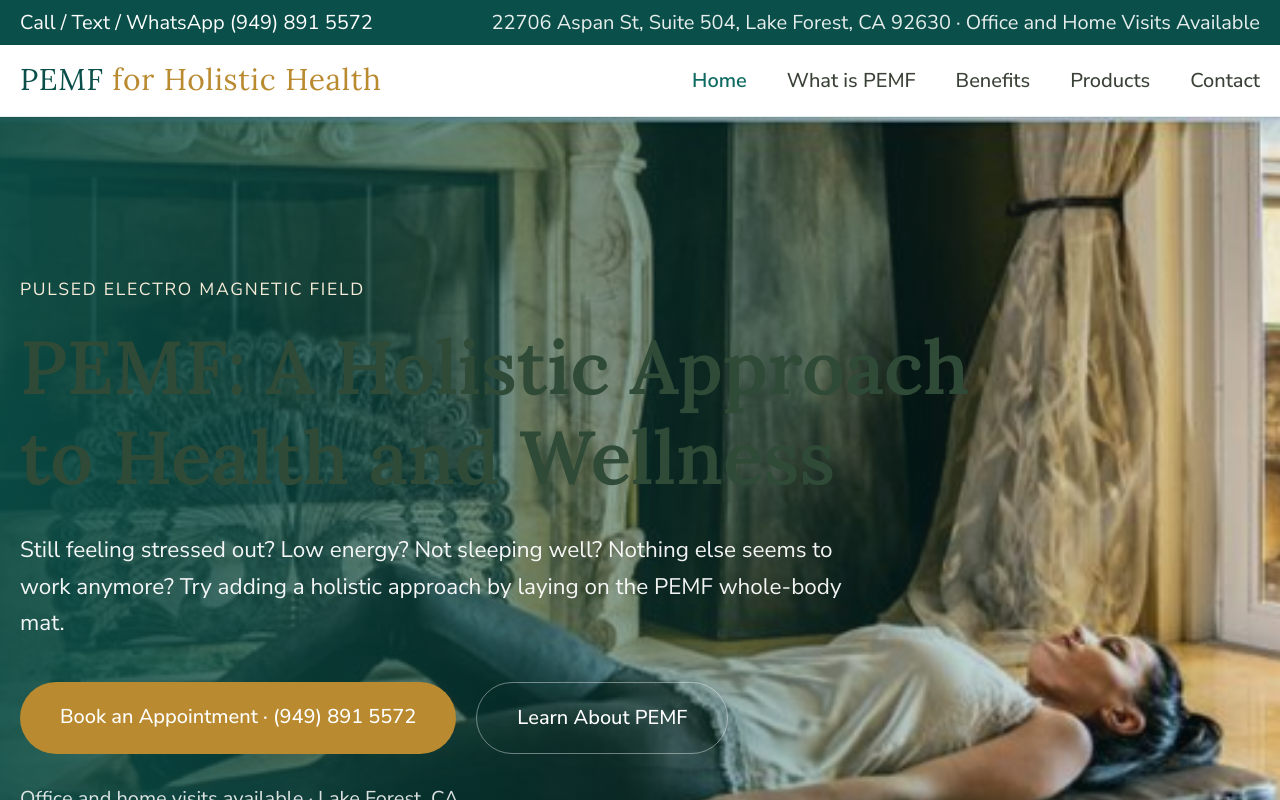
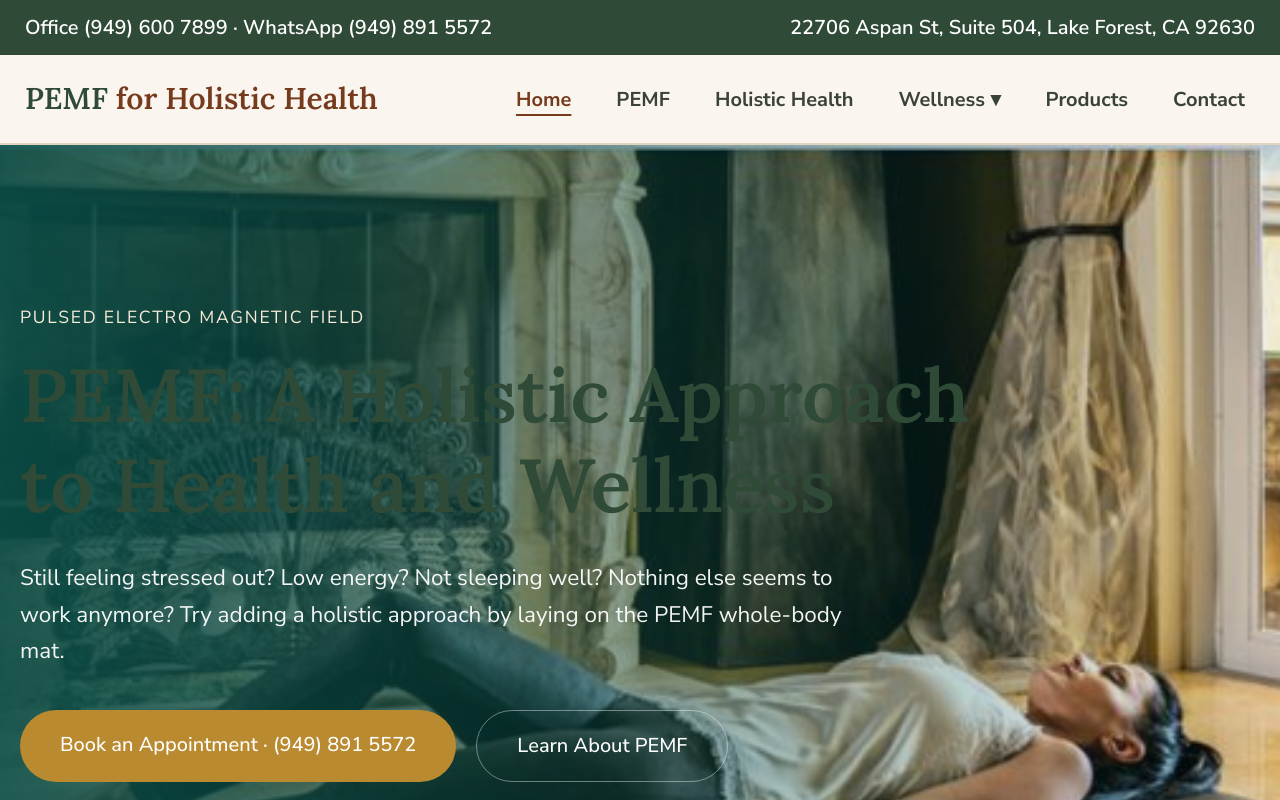
Before and after one commit to dary132/pemf-holistic-health, a Next.js app: page / in a window 1280 px wide. Shown: the top 800 px of the page. Built offline with nearby package versions, Linux system fonts and the light colour scheme.

Commit message:
Rebuild header with click-to-open Wellness group, footer with all ten routes

```diff
--- a/components/Footer.tsx
+++ b/components/Footer.tsx
@@ -1,62 +1,69 @@
 import Image from "next/image";
 import Link from "next/link";
-import { navLinks, site } from "@/lib/site";
+import { routes } from "@/lib/routes";
+import { site } from "@/lib/site";
+import { images } from "@/lib/content/images";
 
+/** Every route is reachable from here, so the Wellness disclosure is never the
+ *  only path to a page. */
 export default function Footer() {
   return (
-    <footer id="contact-footer" className="bg-brand-dark text-white mt-auto scroll-mt-24">
-      <div className="mx-auto max-w-6xl px-4 py-12 grid gap-10 sm:grid-cols-2 md:grid-cols-4">
+    <footer className="mt-auto border-t-2 border-rule bg-sand">
+      <div className="mx-auto grid max-w-6xl gap-10 px-5 py-12 md:grid-cols-3">
         <div>
-          <p className="font-display text-xl mb-3">{site.name}</p>
-          <p className="text-white/90 text-base leading-relaxed">
+          <p className="font-[family-name:var(--font-display)] text-2xl text-sage">
+            {site.name}
+          </p>
+          <address className="mt-3 not-italic text-ink-soft">
             {site.address[0]}
             <br />
             {site.address[1]}
-          </p>
-          <p className="text-white/90 text-base mt-3">Office and Home Visits Available</p>
+          </address>
+          <p className="mt-3 text-ink-soft">Office and Home Visits Available</p>
         </div>
 
-        <div>
-          <p className="font-display text-xl mb-3">Call / Text / WhatsApp</p>
-          <p className="text-white/90 text-base leading-relaxed">
-            {site.consultant.title} {site.consultant.name.split(" ")[0]} for Appointment
-          </p>
-          <a href={site.phoneHref} className="mt-1 inline-block text-lg text-accent-light hover:underline">
-            {site.phone}
-          </a>
-        </div>
-
-        <div>
-          <p className="font-display text-xl mb-3">Explore</p>
-          <ul className="space-y-1.5 text-base text-white/90">
-            {navLinks.map((link) => (
-              <li key={link.href}>
-                <Link href={link.href} className="hover:text-accent-light">
-                  {link.label}
+        <nav aria-label="Footer">
+          <ul>
+            {routes.map((route) => (
+              <li key={route.path}>
+                <Link
+                  href={route.path}
+                  className="flex min-h-[48px] items-center font-bold text-ink-soft no-underline hover:text-clay"
+                >
+                  {route.label}
                 </Link>
               </li>
             ))}
           </ul>
-        </div>
+        </nav>
 
         <div>
-          <p className="font-display text-xl mb-3">WeChat</p>
+          <p className="font-bold text-ink">Get in touch</p>
+          <p className="mt-2">
+            <a href={site.officePhoneHref} className="text-clay">
+              Office {site.officePhone}
+            </a>
+          </p>
+          <p className="mt-1">
+            <a href={site.whatsappHref} className="text-clay">
+              WhatsApp {site.whatsapp}
+            </a>
+          </p>
           <Image
-            src="/images/wechat-qr.png"
-            alt="WeChat QR code"
-            width={110}
-            height={110}
-            className="rounded-md bg-white p-1.5"
+            src={images.wechatQr.src}
+            alt={images.wechatQr.alt}
+            width={120}
+            height={120}
+            className="mt-4 rounded-xl border border-rule bg-white p-2"
           />
         </div>
       </div>
 
-      <div className="border-t border-white/15">
-        <div className="mx-auto max-w-6xl px-4 py-6 text-sm text-white/80 space-y-2.5">
-          <p>{site.deviceNote}</p>
-          <p>Disclaimer: {site.disclaimer}</p>
-          <p>
-            © {new Date().getFullYear()} {site.name}. All rights reserved.
+      <div className="border-t border-rule">
+        <div className="mx-auto max-w-6xl px-5 py-6 text-base text-ink-soft">
+          <p className="max-w-[62ch]">{site.deviceNote}</p>
+          <p className="mt-2">
+            © {new Date().getFullYear()} {site.name}
           </p>
         </div>
       </div>
--- a/components/Header.tsx
+++ b/components/Header.tsx
@@ -1,92 +1,143 @@
 "use client";
 
-import { useState } from "react";
+import { useEffect, useRef, useState } from "react";
 import Link from "next/link";
 import { usePathname } from "next/navigation";
-import { navLinks, site } from "@/lib/site";
+import { navGroups } from "@/lib/routes";
+import { site } from "@/lib/site";
 
 export default function Header() {
-  const [open, setOpen] = useState(false);
+  const [menuOpen, setMenuOpen] = useState(false);
+  const [groupOpen, setGroupOpen] = useState(false);
   const pathname = usePathname();
+  const groupRef = useRef<HTMLDivElement>(null);
 
-  const isActive = (href: string) => pathname === href;
+  // A hover-only menu is unusable with an unsteady hand, so the group opens on
+  // click. It must therefore also close on Escape and on an outside click.
+  useEffect(() => {
+    if (!groupOpen) return;
+    const onKey = (e: KeyboardEvent) => e.key === "Escape" && setGroupOpen(false);
+    const onClick = (e: MouseEvent) => {
+      if (groupRef.current && !groupRef.current.contains(e.target as Node))
+        setGroupOpen(false);
+    };
+    document.addEventListener("keydown", onKey);
+    document.addEventListener("click", onClick);
+    return () => {
+      document.removeEventListener("keydown", onKey);
+      document.removeEventListener("click", onClick);
+    };
+  }, [groupOpen]);
+
+  const linkClass = (href: string) =>
+    `inline-flex min-h-[48px] items-center px-2 font-bold no-underline ${
+      pathname === href ? "text-clay underline underline-offset-8" : "text-ink-soft hover:text-clay"
+    }`;
 
   return (
     <div className="sticky top-0 z-50">
-      {/* Top contact bar */}
-      <div className="bg-brand-dark text-white text-sm sm:text-base">
-        <div className="mx-auto max-w-6xl px-4 py-1.5 flex flex-wrap items-center justify-center gap-x-6 gap-y-1 sm:justify-between">
+      <div className="bg-sage text-white">
+        <div className="mx-auto flex max-w-6xl flex-wrap justify-between gap-x-8 gap-y-1 px-5 py-2.5 text-base font-semibold">
           <p>
-            <a href={site.phoneHref} className="hover:text-accent-light">
-              Call / Text / WhatsApp {site.phone}
+            <a href={site.officePhoneHref} className="no-underline hover:underline">
+              Office {site.officePhone}
+            </a>
+            {" · "}
+            <a href={site.whatsappHref} className="no-underline hover:underline">
+              WhatsApp {site.whatsapp}
             </a>
           </p>
-          <p className="hidden md:block text-white/90">
-            {site.address.join(", ")} · Office and Home Visits Available
-          </p>
+          <p className="hidden md:block">{site.address.join(", ")}</p>
         </div>
       </div>
 
-      {/* Main nav */}
-      <header className="bg-white/95 backdrop-blur border-b border-brand/10 shadow-sm">
-        <div className="mx-auto max-w-6xl px-4 flex items-center justify-between gap-4 py-3">
-          <Link href="/" className="shrink-0">
-            <span className="font-display text-xl sm:text-2xl text-brand-dark tracking-wide">
-              PEMF <span className="text-accent">for Holistic Health</span>
+      <header className="border-b-2 border-rule bg-cream">
+        <div className="mx-auto flex max-w-6xl items-center justify-between gap-6 px-5 py-4">
+          <Link href="/" className="shrink-0 text-2xl font-semibold no-underline">
+            <span className="font-[family-name:var(--font-display)] text-sage">PEMF </span>
+            <span className="font-[family-name:var(--font-display)] text-clay">
+              for Holistic Health
             </span>
           </Link>
 
-          <nav className="hidden lg:flex items-center gap-8 text-base font-medium text-ink-soft">
-            {navLinks.map((link) => (
+          <nav aria-label="Main" className="hidden items-center gap-5 lg:flex">
+            {navGroups.map((entry) =>
+              entry.kind === "link" ? (
                 <Link
-                key={link.href}
-                href={link.href}
-                aria-current={isActive(link.href) ? "page" : undefined}
-                className={
-                  isActive(link.href)
-                    ? "whitespace-nowrap font-semibold text-brand"
-                    : "whitespace-nowrap hover:text-brand transition-colors"
-                }
+                  key={entry.route.path}
+                  href={entry.route.path}
+                  aria-current={pathname === entry.route.path ? "page" : undefined}
+                  className={linkClass(entry.route.path)}
                 >
-                {link.label}
+                  {entry.route.label}
                 </Link>
+              ) : (
+                <div key={entry.label} ref={groupRef} className="relative">
+                  <button
+                    type="button"
+                    onClick={() => setGroupOpen(!groupOpen)}
+                    aria-expanded={groupOpen}
+                    aria-controls="wellness-menu"
+                    className="inline-flex min-h-[48px] items-center px-2 font-bold text-ink-soft hover:text-clay"
+                  >
+                    {entry.label} <span aria-hidden="true">&nbsp;▾</span>
+                  </button>
+                  {groupOpen && (
+                    <ul
+                      id="wellness-menu"
+                      className="absolute left-0 top-full z-50 min-w-[15rem] rounded-2xl border-2 border-rule bg-white p-2 shadow-lg"
+                    >
+                      {entry.children.map((child) => (
+                        <li key={child.path}>
+                          <Link
+                            href={child.path}
+                            onClick={() => setGroupOpen(false)}
+                            className="flex min-h-[48px] items-center rounded-xl px-4 font-bold text-ink-soft no-underline hover:bg-sand hover:text-clay"
+                          >
+                            {child.label}
+                          </Link>
+                        </li>
                       ))}
+                    </ul>
+                  )}
+                </div>
+              )
+            )}
           </nav>
 
           <button
             type="button"
-            onClick={() => setOpen(!open)}
-            className="lg:hidden rounded-md border border-brand/20 p-2 text-brand-dark"
-            aria-label="Toggle menu"
-            aria-expanded={open}
+            onClick={() => setMenuOpen(!menuOpen)}
+            aria-expanded={menuOpen}
+            aria-controls="mobile-menu"
+            className="inline-flex min-h-[48px] min-w-[48px] items-center justify-center rounded-xl border-2 border-sage px-4 font-bold text-sage lg:hidden"
           >
-            <svg width="20" height="20" viewBox="0 0 20 20" fill="none" aria-hidden="true">
-              {open ? (
-                <path d="M5 5l10 10M15 5L5 15" stroke="currentColor" strokeWidth="2" strokeLinecap="round" />
-              ) : (
-                <path d="M3 5h14M3 10h14M3 15h14" stroke="currentColor" strokeWidth="2" strokeLinecap="round" />
-              )}
-            </svg>
+            {menuOpen ? "Close" : "Menu"}
           </button>
         </div>
 
-        {open && (
-          <nav className="lg:hidden border-t border-brand/10 bg-white px-4 py-3 grid grid-cols-2 gap-2 text-base text-ink-soft">
-            {navLinks.map((link) => (
+        {menuOpen && (
+          <nav
+            id="mobile-menu"
+            aria-label="Main"
+            className="border-t-2 border-rule bg-white px-5 py-3 lg:hidden"
+          >
+            <ul>
+              {navGroups.flatMap((entry) =>
+                entry.kind === "link" ? [entry.route] : [...entry.children]
+              ).map((route) => (
+                <li key={route.path}>
                   <Link
-                key={link.href}
-                href={link.href}
-                onClick={() => setOpen(false)}
-                aria-current={isActive(link.href) ? "page" : undefined}
-                className={
-                  isActive(link.href)
-                    ? "rounded-md px-3 py-2 bg-brand-light font-semibold text-brand"
-                    : "rounded-md px-3 py-2 hover:bg-brand-light hover:text-brand"
-                }
+                    href={route.path}
+                    onClick={() => setMenuOpen(false)}
+                    aria-current={pathname === route.path ? "page" : undefined}
+                    className="flex min-h-[56px] items-center border-b border-rule font-bold text-ink-soft no-underline"
                   >
-                {link.label}
+                    {route.label}
                   </Link>
+                </li>
               ))}
+            </ul>
           </nav>
         )}
       </header>
```
Lines whose indentation alone changed are shown as unchanged.
